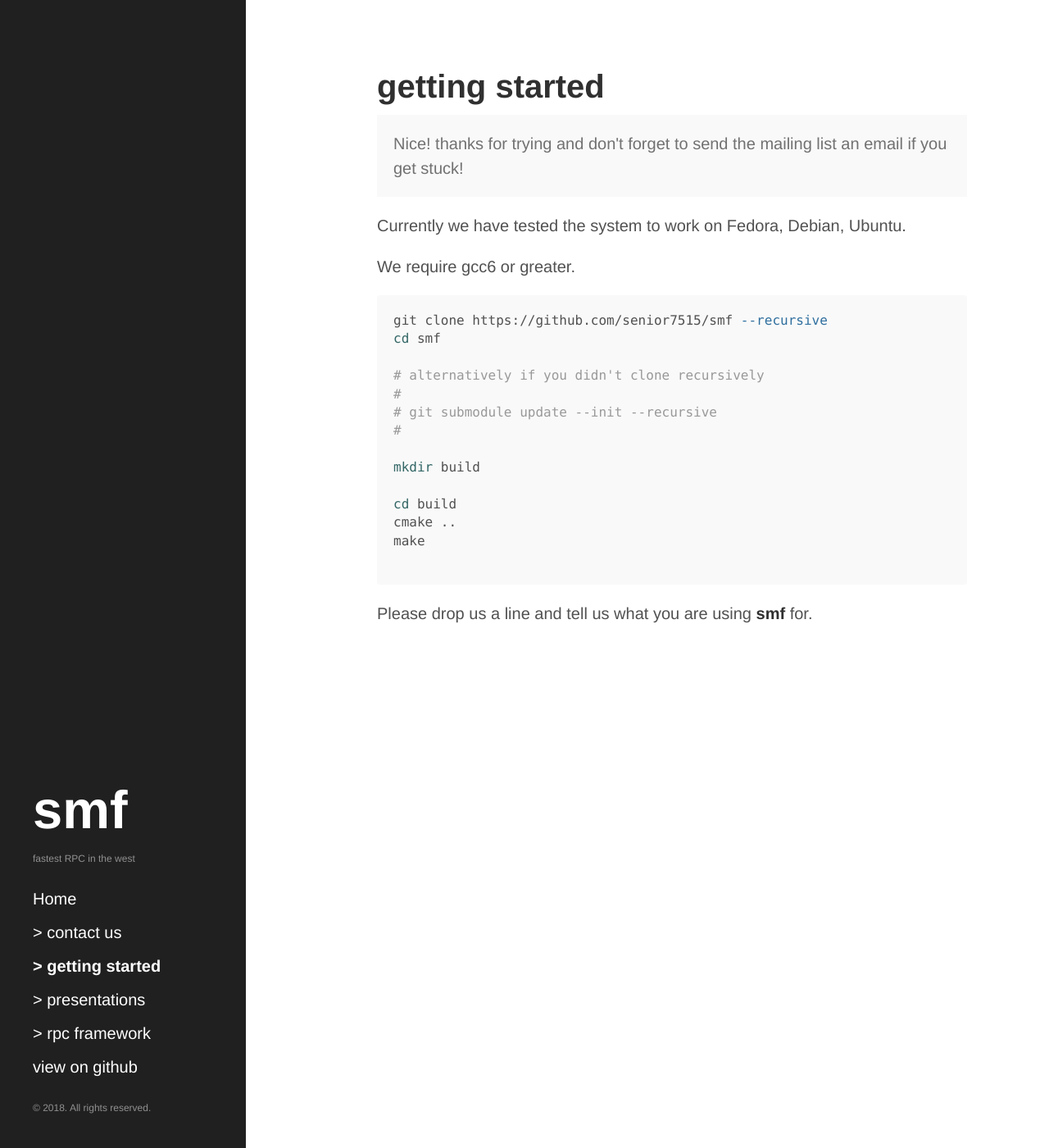
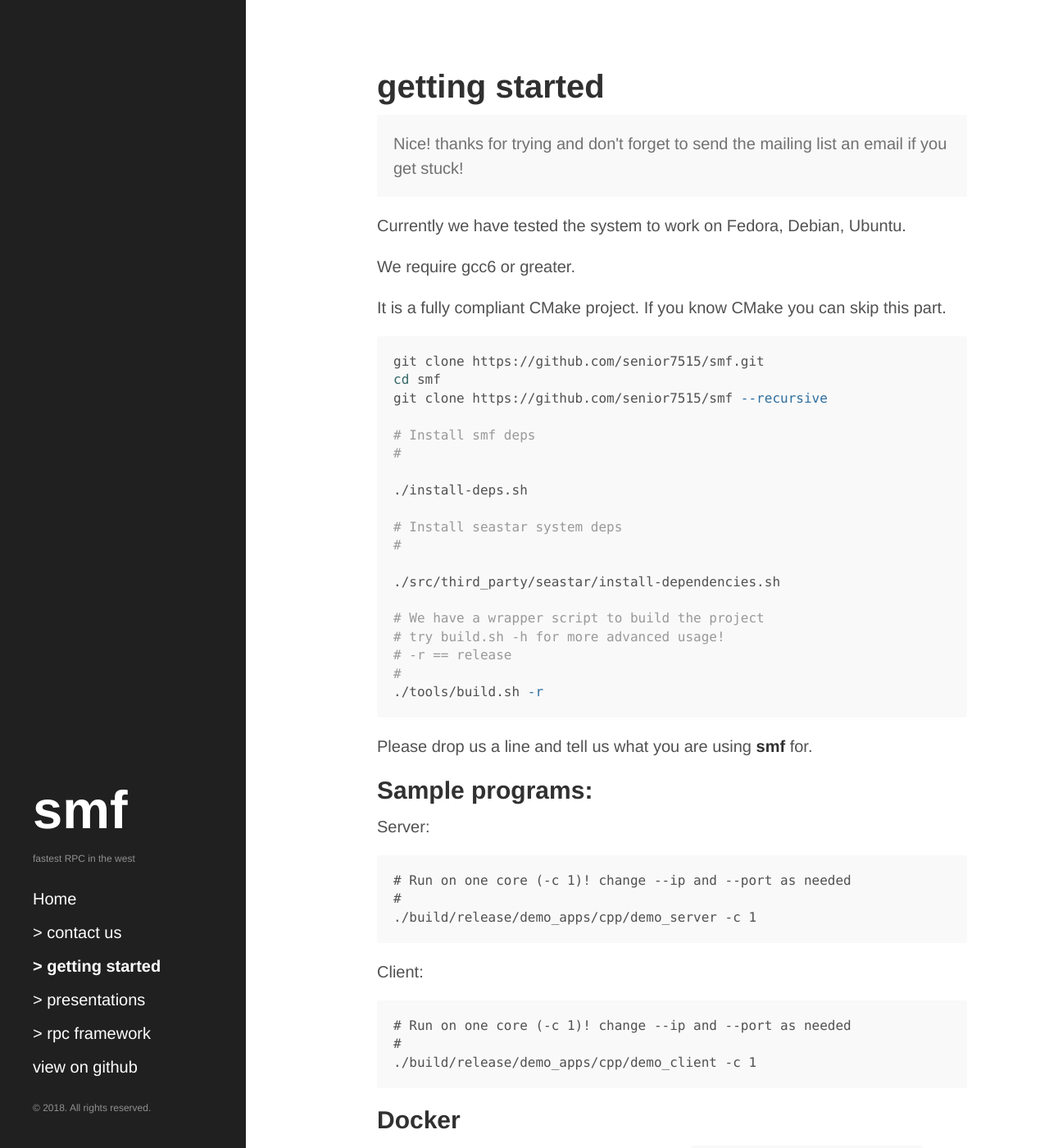
Before and after one commit to smfrpc/smf, a Jekyll site: the page built from docs/getting_started.md, in a window 1280 px wide and 1400 px high. Shown: the whole window at 82% size. Built offline with Jekyll 4.4.1, drawn with Linux system fonts in a browser that asks for light colours; some of the changed text lies outside the part shown.

Commit message:
docs: update getting-started

````diff
--- a/docs/getting_started.md
+++ b/docs/getting_started.md
@@ -13,24 +13,67 @@
 
 We require gcc6 or greater.
 
+It is a fully compliant CMake project. If you know CMake you can skip this part.
 
 
 ```bash
+git clone https://github.com/senior7515/smf.git
+cd smf
 git clone https://github.com/senior7515/smf --recursive
-cd smf
 
-# alternatively if you didn't clone recursively
-#
-# git submodule update --init --recursive
+# Install smf deps
 #
 
-mkdir build
+./install-deps.sh
 
-cd build
-cmake ..
-make
+# Install seastar system deps
+#
 
+./src/third_party/seastar/install-dependencies.sh
+
+# We have a wrapper script to build the project
+# try build.sh -h for more advanced usage!
+# -r == release
+#
+./tools/build.sh -r
 ```
 
 Please drop us a line and tell us what you are using
 **smf** for.
+
+## Sample programs:
+
+Server:
+
+```
+# Run on one core (-c 1)! change --ip and --port as needed
+#
+./build/release/demo_apps/cpp/demo_server -c 1
+```
+
+Client:
+```
+# Run on one core (-c 1)! change --ip and --port as needed
+#
+./build/release/demo_apps/cpp/demo_client -c 1
+```
+
+
+## Docker
+
+Alternatively, you can use Dockerfile,
+enter `cd tools/local_development`, and then:
+
+```bash
+docker build -t smf .
+```
+
+To run a shell inside the docker:
+
+```bash
+docker run -it smf /usr/bin/bash
+```
+
+Note: This re-clones the repo inside the Docker image
+from the `master` tag. It does not use the current local copy.
+The base image is `fedora27`
````
Also changed, not shown: docs/_posts/2017-10-12-introducing-smf.md (+2 -34 lines), README.md.
